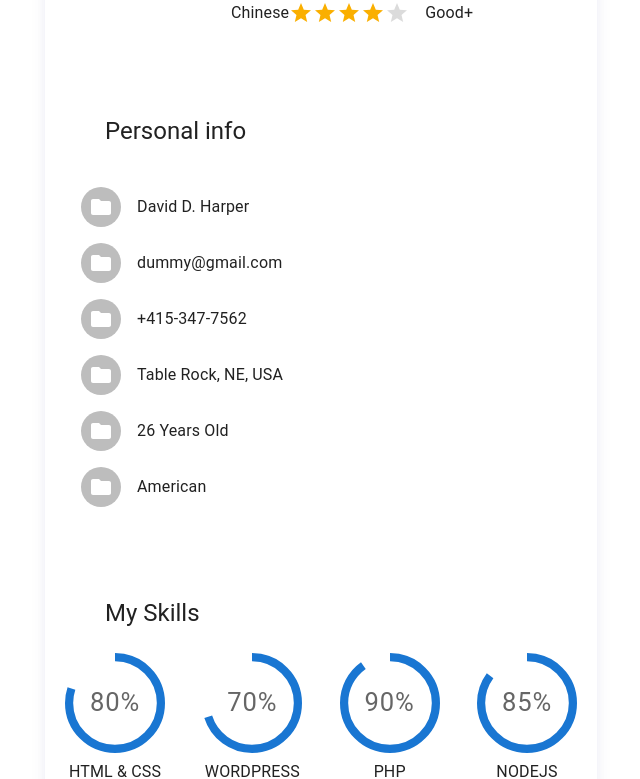
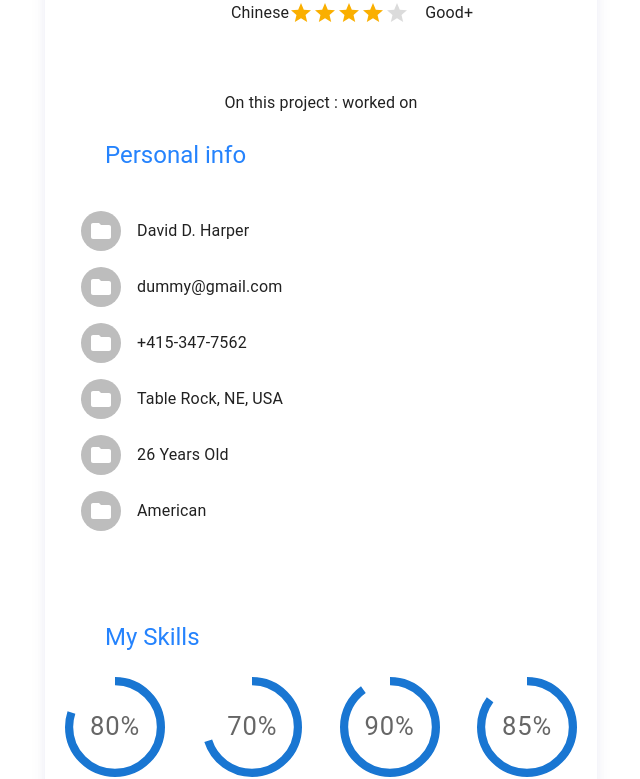
Before and after one commit to vladhaidukkk/teamfolio, a React (Create React App) app: page /userPage in a window 1280 px wide. Shown: the part 362-1141 px from the top of the page, without its empty margins (319-959 px from the left). Built offline with nearby package versions, Linux system fonts and the light colour scheme.

Commit message:
made more adaptive

```diff
--- a/src/components/muiComponents/autoGridNoWrap.jsx
+++ b/src/components/muiComponents/autoGridNoWrap.jsx
@@ -5,6 +5,7 @@ import Paper from '@mui/material/Paper';
 import Grid from '@mui/material/Grid';
 import Typography from '@mui/material/Typography';
 import PropTypes from 'prop-types';
+import { useMediaQuery } from '@mui/material';
 const StyledPaper = styled(Paper)(({ theme }) => ({
   backgroundColor: theme.palette.mode === 'dark' ? '#1A2027' : '#fff',
   ...theme.typography.body2,
@@ -14,6 +15,7 @@ const StyledPaper = styled(Paper)(({ theme }) => ({
 }));
 
 export default function AutoGridNoWrap({ message }) {
+  const media = useMediaQuery('(fontSize:15px)');
   return (
     <Box sx={{ flexGrow: 1, overflow: 'hidden', px: 3 }}>
       <StyledPaper
@@ -25,8 +27,9 @@ export default function AutoGridNoWrap({ message }) {
       >
         <Grid sx={{ paddingLeft: 0 }} container wrap="nowrap" spacing={2}>
           <Grid item xs zeroMinWidth>
-            <Typography variant="h5" noWrap>
+            <Typography sx={{ color: '#2583fd' }} variant="h5" noWrap>
               {message}
+              {media}
             </Typography>
           </Grid>
         </Grid>
--- a/src/pages/userPage/aboutMe.jsx
+++ b/src/pages/userPage/aboutMe.jsx
@@ -1,3 +1,4 @@
+import { Typography } from '@mui/material';
 import React from 'react';
 import AutoGridNoWrap from '../../components/muiComponents/autoGridNoWrap';
 import ComplexGrid from '../../components/muiComponents/ComplexGrid';
@@ -15,7 +16,10 @@ const AboutMe = () => {
         {rating.map((val) => (
           <TextRating key={val.id} options={val}></TextRating>
         ))}
-      </ComplexGrid>
+      </ComplexGrid>{' '}
+      <Typography sx={{ justifyContent: 'center', display: 'flex' }} variant="span">
+        On this project : worked on
+      </Typography>
     </>
   );
 };
--- a/src/pages/userPage/skills.jsx
+++ b/src/pages/userPage/skills.jsx
@@ -15,9 +15,16 @@ const Skills = () => {
     <>
       <BoxSx>
         <AutoGridNoWrap message="My Skills"></AutoGridNoWrap>{' '}
-        <Box sx={{ textAlign: 'center', display: 'flex', justifyContent: 'space-between' }}>
+        <Box
+          sx={{
+            textAlign: 'center',
+            display: 'flex',
+            justifyContent: 'space-between',
+            flexWrap: 'wrap',
+          }}
+        >
           {skills.map((skill) => (
-            <Box key={skill.skill}>
+            <Box sx={{ marginBottom: '10px' }} key={skill.skill}>
               <CircularStatic level={skill.level}></CircularStatic>
               <Typography>{skill.skill}</Typography>
             </Box>
```
